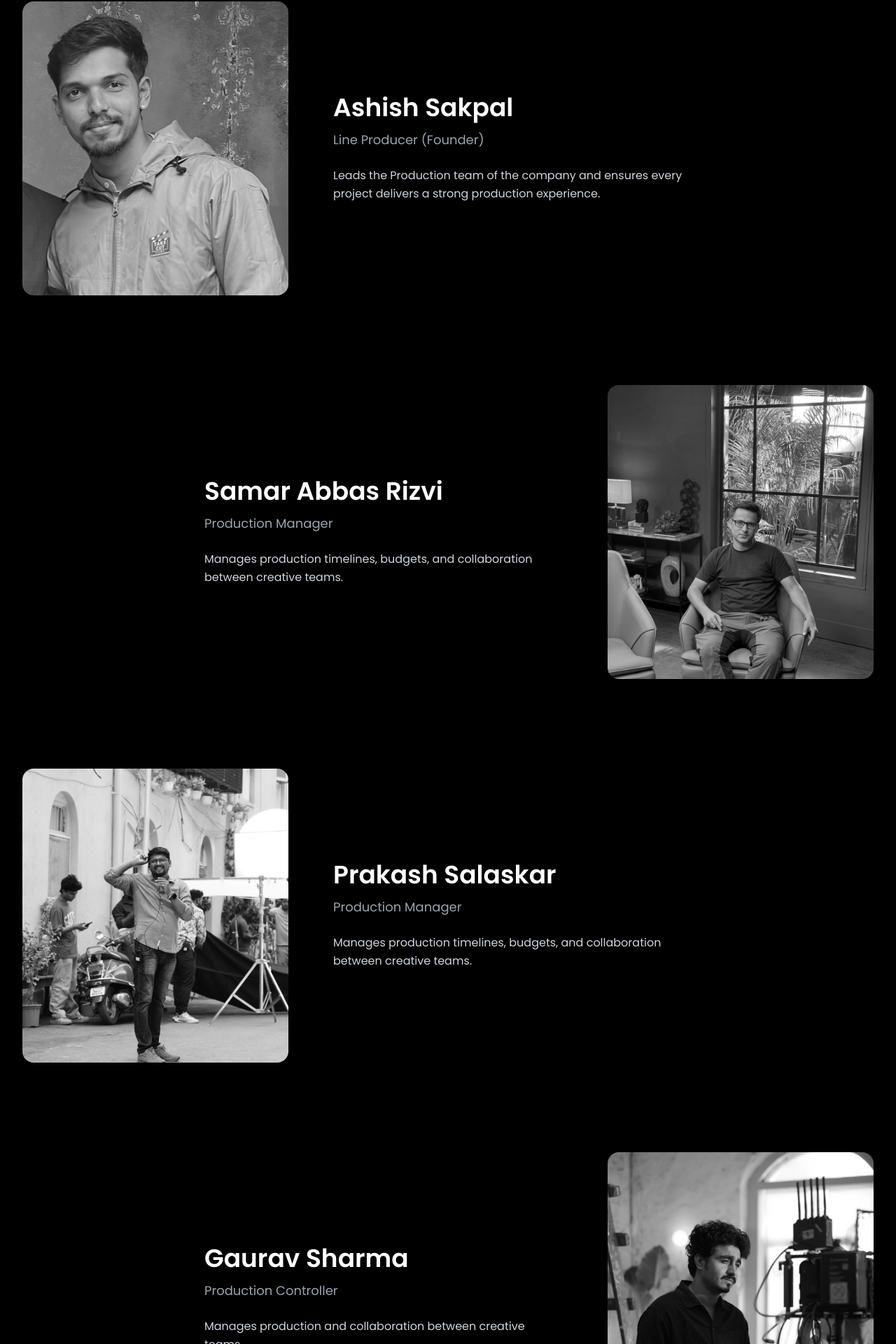
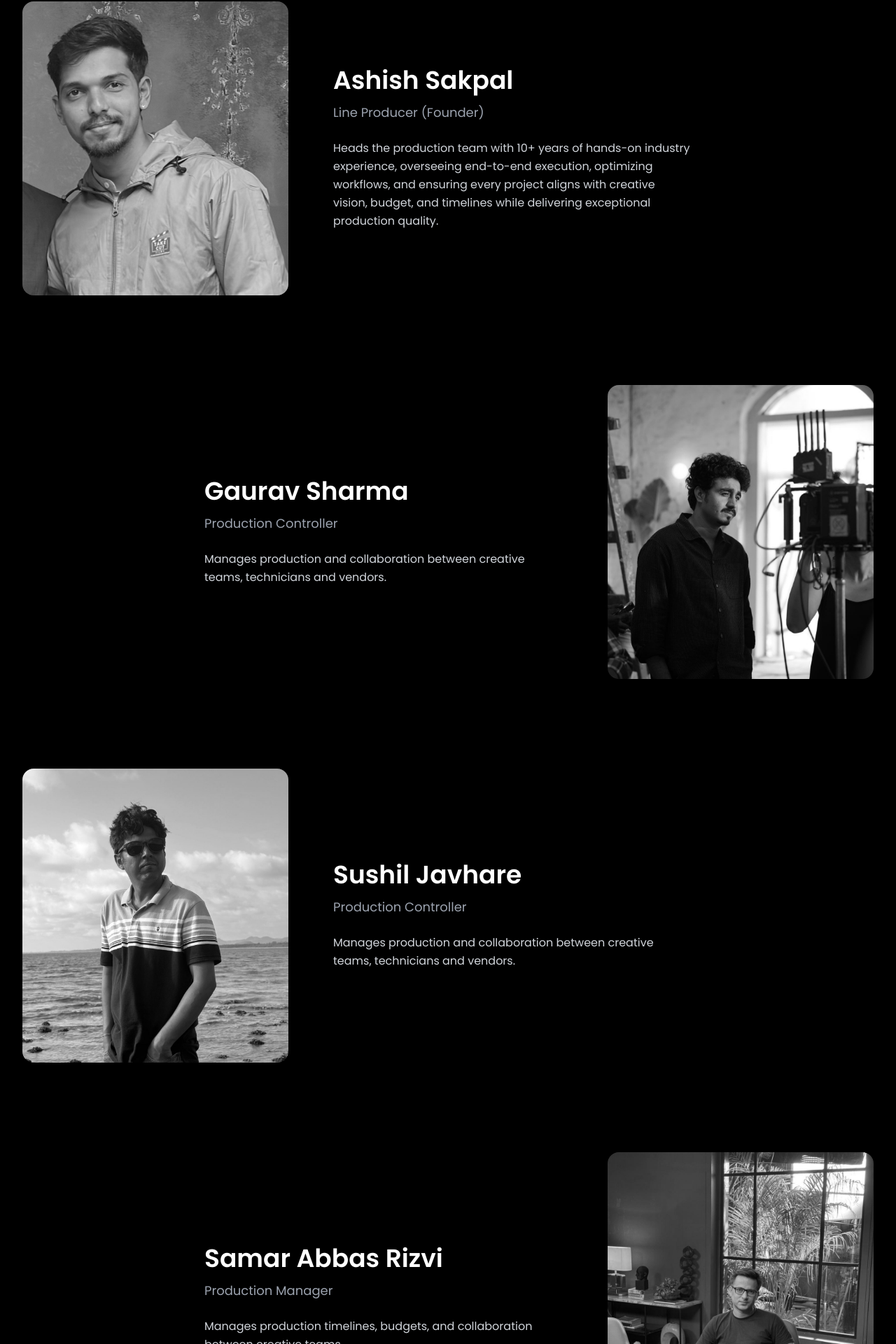
Before and after one commit to sachinmags5/takecutfilms, a React (Vite) app in the folder client/: page /about in a window 1280 px wide. Shown: the part 558-2478 px from the top of the page at 70% size. Built offline with nearby package versions, Linux system fonts and the light colour scheme; no server answers.

Commit message:
client changes

```diff
--- a/client/src/pages/About/AboutPage.jsx
+++ b/client/src/pages/About/AboutPage.jsx
@@ -6,7 +6,21 @@ const team = [
     role: "Line Producer (Founder)",
     image: "/ashish.jpg",
     description:
-      "Leads the Production team of the company and ensures every project delivers a strong production experience.",
+      "Heads the production team with 10+ years of hands-on industry experience, overseeing end-to-end execution, optimizing workflows, and ensuring every project aligns with creative vision, budget, and timelines while delivering exceptional production quality.",
+  },
+    {
+    name: "Gaurav Sharma",
+    role: "Production Controller",
+    image: "/gaurav.jpg",
+    description:
+      "Manages production and collaboration between creative teams, technicians and vendors.",
+  },
+  {
+    name: "Sushil Javhare",
+    role: "Production Controller",
+    image: "/sushil.jpg",
+    description:
+      "Manages production and collaboration between creative teams, technicians and vendors.",
   },
   {
     name: "Samar Abbas Rizvi",
@@ -22,21 +36,6 @@ const team = [
     description:
       "Manages production timelines, budgets, and collaboration between creative teams.",
   },
-  {
-    name: "Gaurav Sharma",
-    role: "Production Controller",
-    image: "/gaurav.jpg",
-    description:
-      "Manages production and collaboration between creative teams.",
-  },
-  {
-    name: "Sushil Javhare",
-    role: "Production Controller",
-    image: "/sushil.jpg",
-    description:
-      "Manages production and collaboration between creative teams.",
-  },
-
 ];
 
 function AboutPage() {
```
